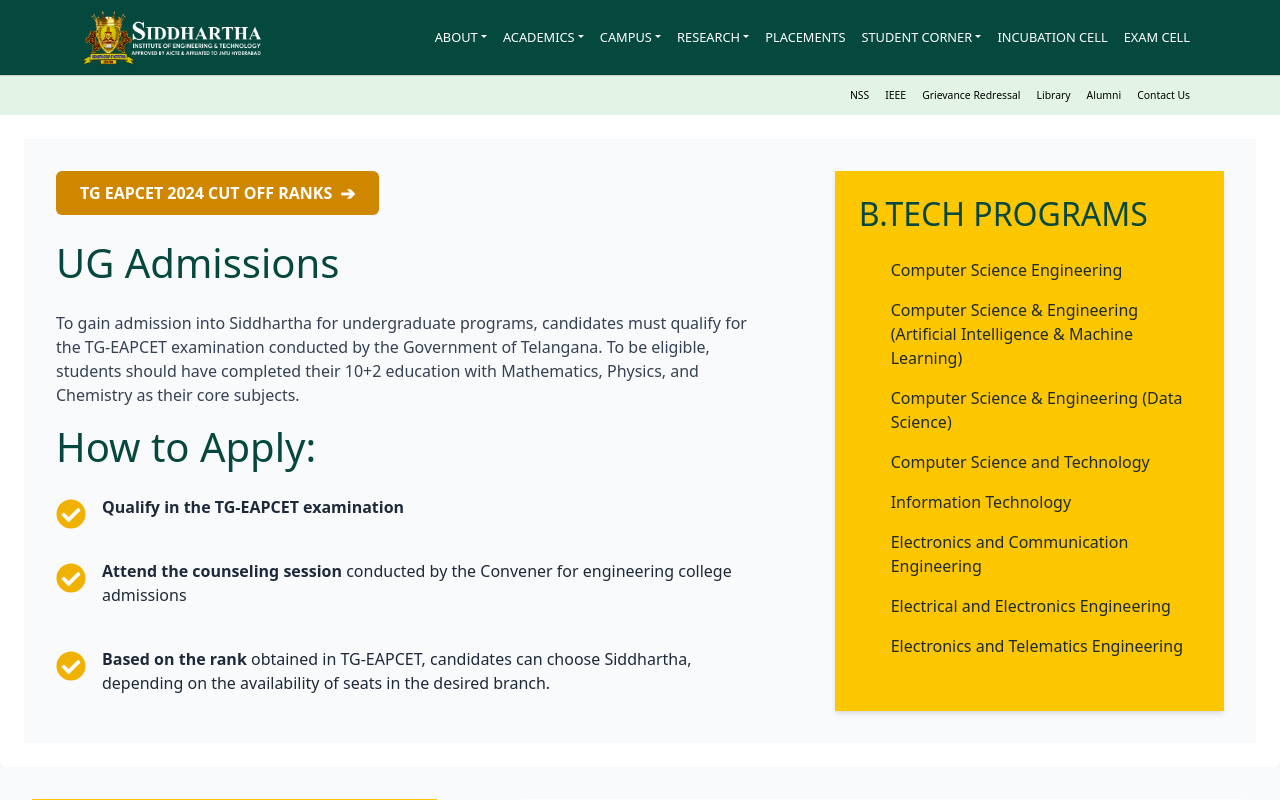
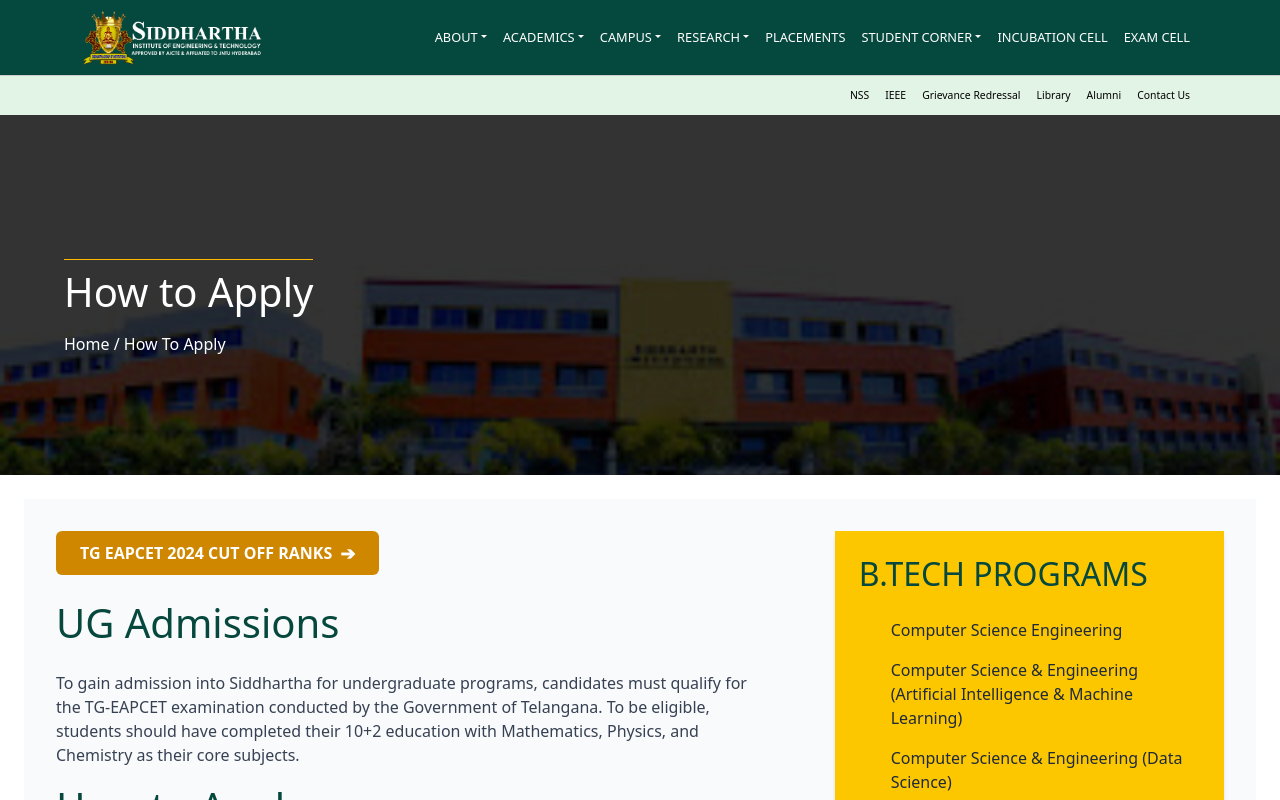
Before and after one commit to Blueapplecloud/siddharatha-college, a React (Vite) app in the folder client/: page /how-to-apply in a window 1280 px wide. Shown: the top 800 px of the page. Built offline with nearby package versions, Linux system fonts and the light colour scheme.

Commit message:
Add AboutHeader component to HowToApply page

```diff
--- a/client/src/pages/Addmissions/HowToApply.jsx
+++ b/client/src/pages/Addmissions/HowToApply.jsx
@@ -1,8 +1,10 @@
 import React from "react";
 import { FaCheckCircle } from "react-icons/fa";
+import AboutHeader from "../../ResuableComponents/AboutHeading";
 function HowToApply() {
   return (
     <div className="bg-white ">
+      <AboutHeader title={"How to Apply"} image={"images/clgimg.jpeg"} />
       {/* ug addmissions */}
       <div className="bg-white rounded-md shadow-sm p-4">
         <div className="flex flex-col md:flex-row bg-gray-50 p-8 ">
```
